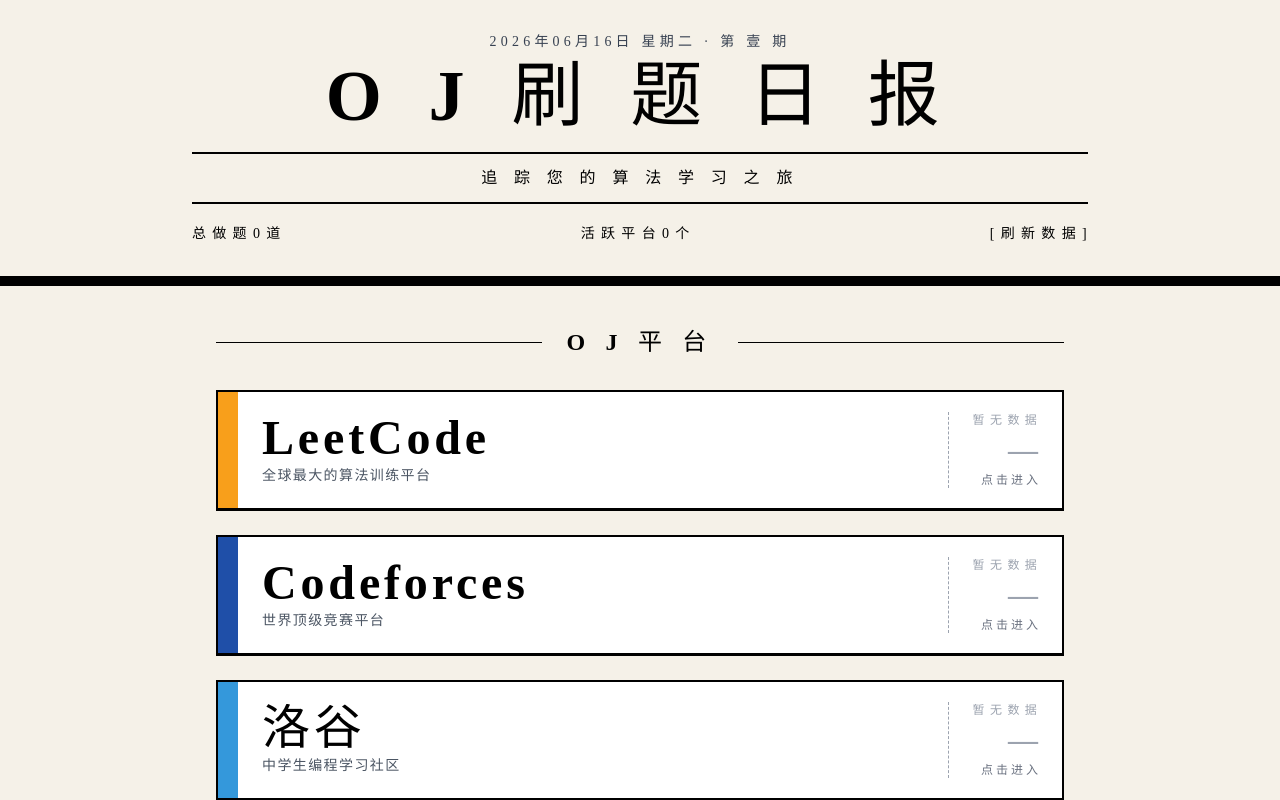
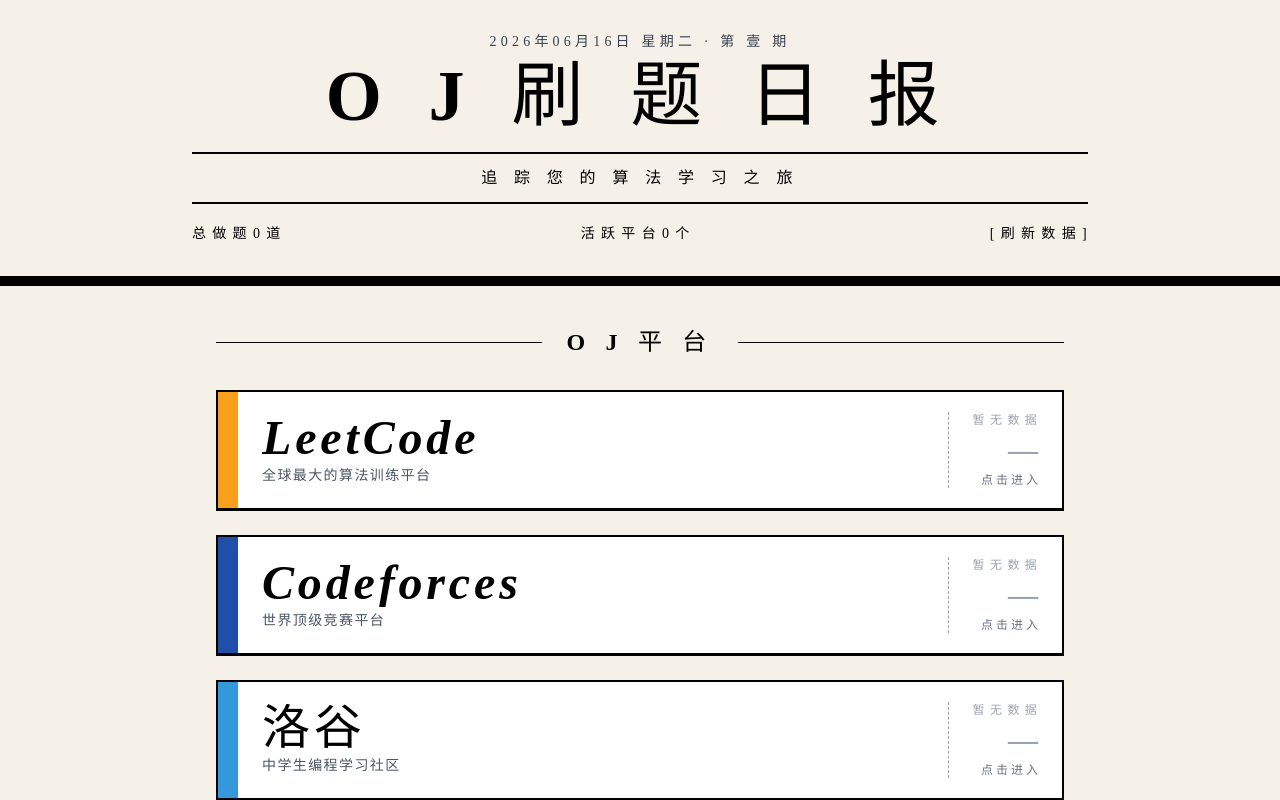
Before and after one commit to aaaaa11111dr/games, a Vue app: page /#/ in a window 1280 px wide. Shown: the top 800 px of the page. Built offline with nearby package versions, Linux system fonts and the light colour scheme.

Commit message:
style: OJ名称改为斜体

```diff
--- a/src/pages/HomePage.vue
+++ b/src/pages/HomePage.vue
@@ -81,7 +81,7 @@
 
               <!-- 大标题：OJ 名称 -->
               <div class="flex-1 min-w-0">
-                <h3 class="text-3xl sm:text-4xl md:text-5xl font-bold tracking-[0.08em] leading-tight truncate">
+                <h3 class="italic text-3xl sm:text-4xl md:text-5xl font-bold tracking-[0.08em] leading-tight truncate">
                   {{ config.name }}
                 </h3>
                 <p class="text-xs md:text-sm text-gray-600 mt-1 tracking-widest">
```
